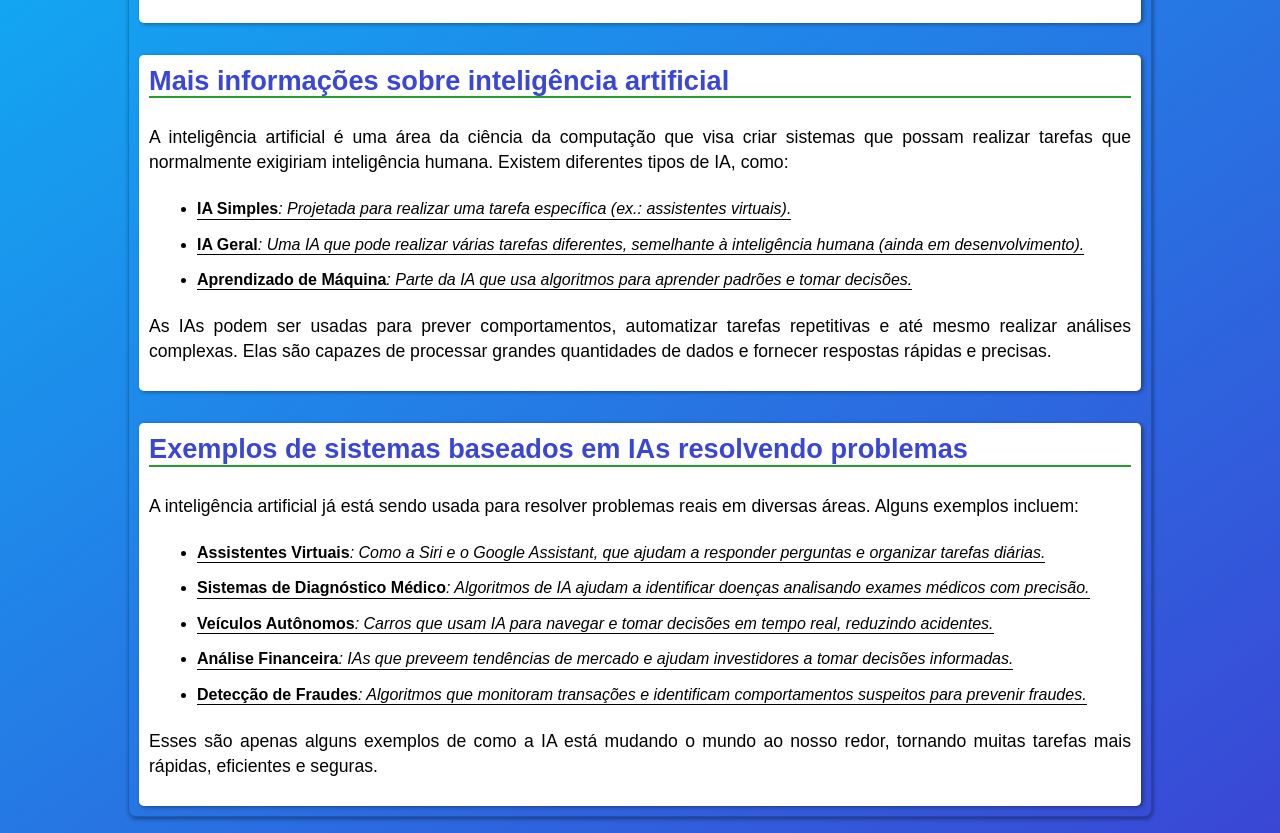
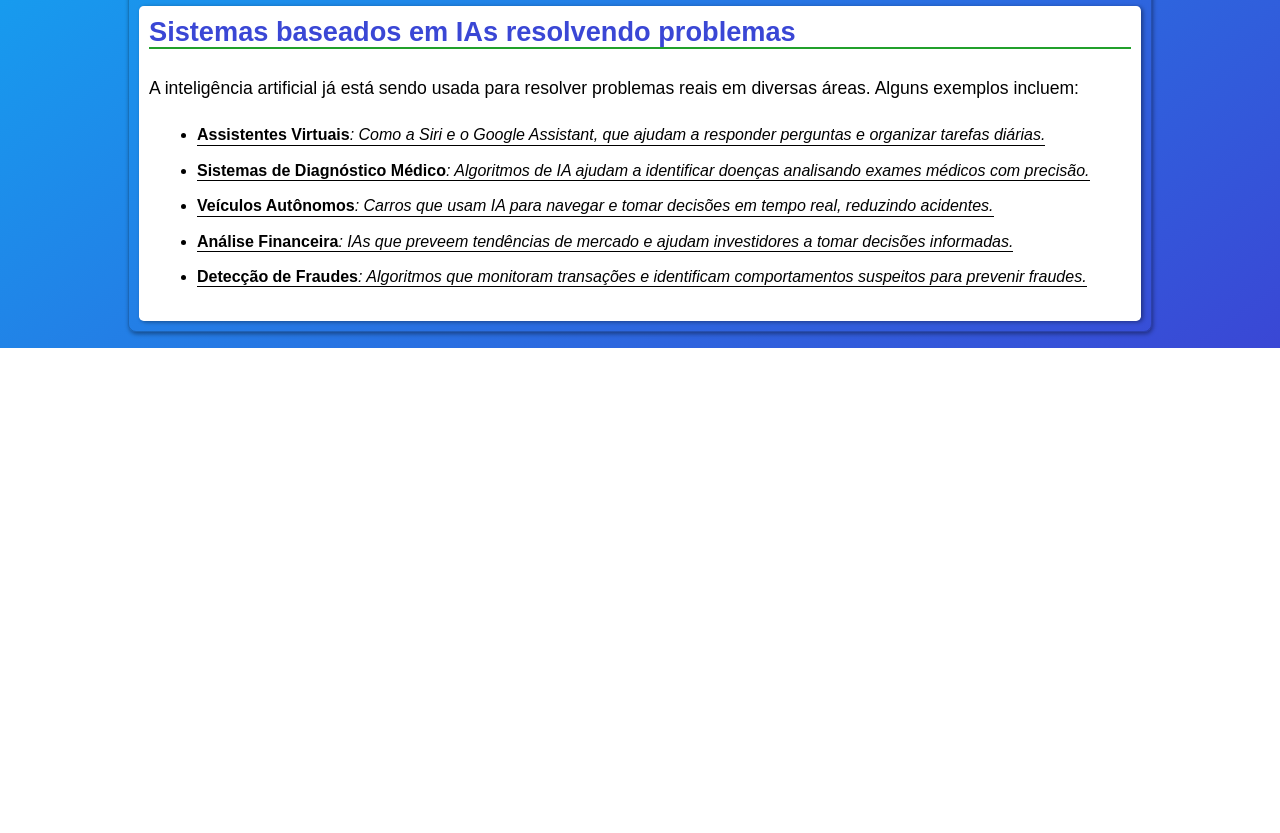
Before and after one commit to Chronoxpp/botSimples, a plain HTML site: page index.html in a window 1280 px wide. Shown: the part 819-1652 px from the top of the page. After the commit the page ends 1167 px from the top, so only its background shows below. Drawn offline with Linux system fonts and the light colour scheme.

Commit message:
revisei os textos do HTML
Removi uma section que considero menos relevantes, revise trechos de outros textos também

```diff
--- a/index.html
+++ b/index.html
@@ -9,16 +9,17 @@
     </head>
     <body>
         <header>
-            <h1>Conheça um exemplo de Chatbot, um dos tipos de tecnologias de IA</h1>
+            <h1>Chatbot, um sistema de IA</h1>
             <p>
-                Interaja com um assistente virtual inteligente e descubra como a inteligência artificial está mudando a forma como nos comunicamos. Pergunte, explore e aprenda sobre o mundo da IA!
+                Interaja com um <strong>assistente virtual inteligente.</strong> Pergunte, explore e aprenda sobre o mundo da IA!
             </p>
         </header>
+
         <main>
             <section>
                 <h1>Sobre IAs e Chatbots</h1>
                 <p>
-                    Inteligência Artificial (IA) refere-se a sistemas ou máquinas que podem simular a inteligência humana para realizar tarefas e aprender com a experiência. Uma das formas mais populares de IA são os chatbots, que são programas projetados para simular uma conversa humana.
+                    Inteligência Artificial (IA) refere-se a sistemas ou máquinas que podem simular a inteligência humana para realizar tarefas. Uma das formas mais populares de IA são os chatbots, que são programas projetados para simular uma conversa humana.
                 </p>
                 <p>
                     Exemplos de usos de chatbots incluem atendimento ao cliente, assistentes virtuais (como Alexa e Google Assistant), e ferramentas educacionais. Eles são projetados para facilitar a vida das pessoas, economizando tempo e recursos.
@@ -43,30 +44,7 @@
             </section>
 
             <section>
-                <h1>Mais informações sobre inteligência artificial</h1>
-                <p>
-                    A inteligência artificial é uma área da ciência da computação que visa criar sistemas que possam realizar tarefas que normalmente exigiriam inteligência humana. Existem diferentes tipos de IA, como:
-                </p>
-
-                <ul>
-                    <li>
-                        <strong>IA Simples</strong>: Projetada para realizar uma tarefa específica (ex.: assistentes virtuais).
-                    </li>
-                    <li>
-                        <strong>IA Geral</strong>: Uma IA que pode realizar várias tarefas diferentes, semelhante à inteligência humana (ainda em desenvolvimento).
-                    </li>
-                    <li>
-                        <strong>Aprendizado de Máquina</strong>: Parte da IA que usa algoritmos para aprender padrões e tomar decisões.
-                    </li>
-                </ul>
-
-                <p>
-                    As IAs podem ser usadas para prever comportamentos, automatizar tarefas repetitivas e até mesmo realizar análises complexas. Elas são capazes de processar grandes quantidades de dados e fornecer respostas rápidas e precisas.
-                </p>
-            </section>
-
-            <section>
-                <h1>Exemplos de sistemas baseados em IAs resolvendo problemas</h1>
+                <h1>Sistemas baseados em IAs resolvendo problemas</h1>
 
                 <p>
                     A inteligência artificial já está sendo usada para resolver problemas reais em diversas áreas. Alguns exemplos incluem:
@@ -89,10 +67,6 @@
                         <strong>Detecção de Fraudes</strong>: Algoritmos que monitoram transações e identificam comportamentos suspeitos para prevenir fraudes.
                     </li>
                 </ul>
-
-                <p>
-                    Esses são apenas alguns exemplos de como a IA está mudando o mundo ao nosso redor, tornando muitas tarefas mais rápidas, eficientes e seguras.
-                </p>
             </section>
         </main>
         <script src="//code.tidio.co/zzla4rekfpyoskcgedtiiuh0kvxin11s.js" async></script>
```
